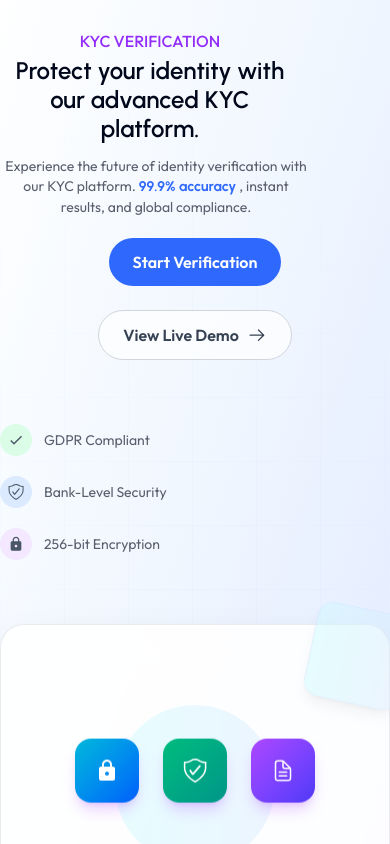
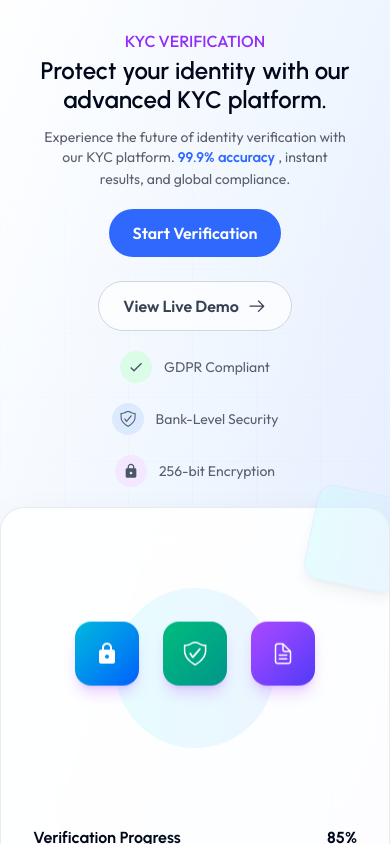
Before and after one commit to dev-shakhawat/EasyPay, a Next.js app: page / in a window 390 px wide. Shown: the part 4740-5584 px from the top of the page. Built offline with nearby package versions, Linux system fonts and the light colour scheme.

Commit message:
kyc section responsive done

```diff
--- a/src/sections/kyc/KYC.tsx
+++ b/src/sections/kyc/KYC.tsx
@@ -74,7 +74,7 @@ const KYC  = () => {
     ]
 
   return (
-    <section ref={kycref} className=" lg:mt-30 md:mt-25 sm:mt-20 mt-15  relative bg-gradient-to-br from-white via-blue-50 to-indigo-100  py-20 flex items-center justify-center   overflow-hidden">
+    <section ref={kycref} className=" lg:mt-30 md:mt-25 sm:mt-20 mt-15  relative bg-gradient-to-br from-white via-blue-50 to-indigo-100  py-20 flex items-center justify-center   overflow-hidden md:px-5 ">
 
       {/* Grid Pattern Overlay */}
       <div className="absolute inset-0 overflow-hidden">
@@ -82,20 +82,21 @@ const KYC  = () => {
       </div>
 
       <Container>
-        <div className="    flex flex-col md:flex-row items-center relative z-10">
+        <div className="    flex flex-col   lg:flex-row items-center relative z-10">
 
-            <div className="w-full md:w-1/2 mb-16 md:mb-0 text-center md:text-left">
+            {/* Text */}
+            <div className="w-full  mb-5 md:mb-10 lg:mb-0 text-center md:text-left">
 
                 <motion.div initial={{ opacity: 0, x: -50 }} animate={isInView ? { opacity: 1, x: 0 } : { opacity: 0, x: -50 }} transition={{ duration: 1 }} >
-                    <SectionHead title="KYC Verification" subtitle=" Protect your identity with our advanced KYC platform. " customeStyle="xl:max-w-[600px] lg:max-w-[500px] md:max-w-[400px] sm:max-w-[350px] max-w-[300px] text-center lg:text-left  " subtitleStyle="xl:max-w-[561px] lg:max-w-[500px] md:max-w-[400px] sm:max-w-[350px] max-w-[300px] text-center lg:text-left  " />
+                    <SectionHead title="KYC Verification" subtitle=" Protect your identity with our advanced KYC platform. " customeStyle=" max-w-[500px]  lg:max-w-[600px] text-center lg:text-left mx-auto lg:mx-0  " subtitleStyle="  text-center lg:text-left  " />
                 </motion.div>
 
 
-                <p className="cnmPeragraph lg:mt-7 md:mt-5 mt-3 w-[80%]  ">
+                <p className="cnmPeragraph lg:mt-7 md:mt-5 mt-3 w-[80%] mx-auto lg:mx-0 text-center lg:text-left  ">
                     Experience the future of identity verification with our KYC platform. <span className="  font-urbanist font-bold font-lg text-[#2E68FD]  ">99.9% accuracy</span> , instant results, and global compliance.
                 </p>
 
-                <div className="flex flex-col sm:flex-row gap-6 items-center md:items-start lg:mt-10 md:mt-7 mt-5  ">
+                <div className="flex flex-col sm:flex-row gap-6 items-center justify-center lg:justify-start lg:items-start lg:mt-10 md:mt-7 mt-5  ">
 
                     <Link href="#" className="bg-[#2E68FD] rounded-[30px] py-3 px-6 text-base font-outfit text-[#ffffff] font-semibold group " >
                     Start Verification
@@ -108,7 +109,7 @@ const KYC  = () => {
                 </div>
 
 
-                <div className="mt-16 flex flex-col gap-5     text-gray-600">
+                <div className="lg:mt-16 mt-5 md:mt-10 flex flex-col sm:flex-row lg:flex-col justify-center lg:justify-start items-center  lg:items-start gap-5     text-gray-600">
                     {kycbenefits.map((benefit , index) => (
 
                         <div key={index} className="flex items-center gap-3">
@@ -122,7 +123,8 @@ const KYC  = () => {
             </div>
 
 
-            <div className="w-full md:w-1/2 flex justify-center relative">
+            {/* Image */}
+            <div className="w-full  flex justify-center relative    ">
                 <div className="relative w-full max-w-2xl">
 
                     <div className="relative bg-white/90 backdrop-blur-xl rounded-3xl border border-gray-200/80 p-8 shadow-2xl">
```
Lines whose indentation alone changed are shown as unchanged.
